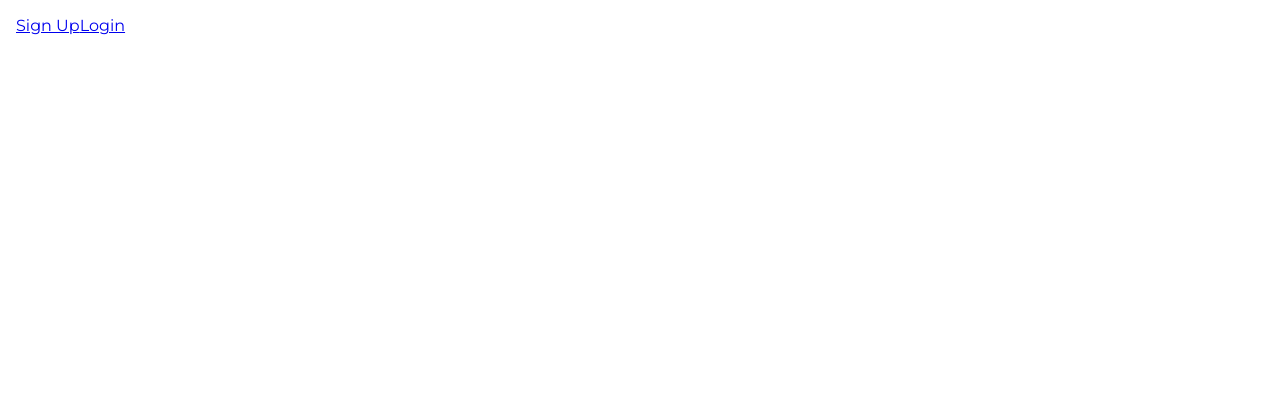
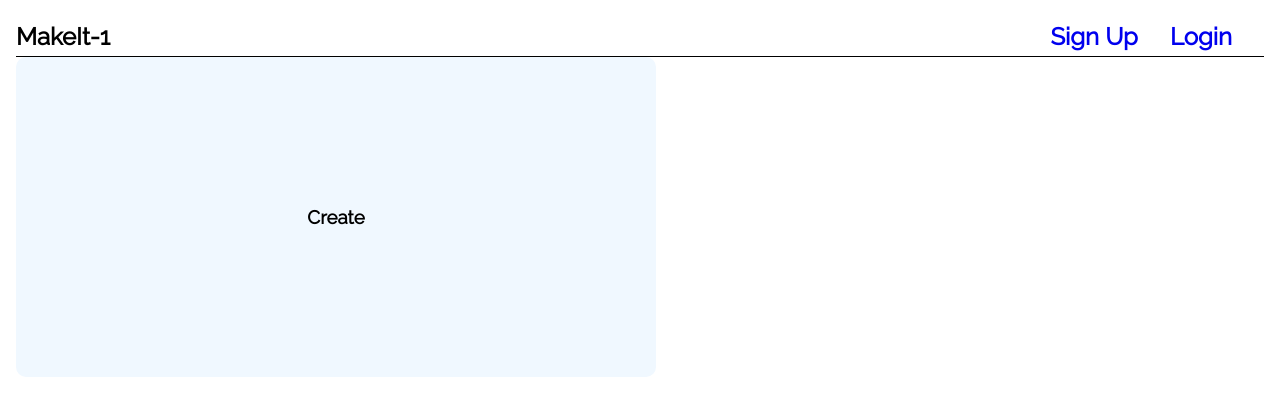
Before and after one commit to Aspect-0/MakeIt-1, a Vue app in the folder MakeIt-1/: page /main in a window 1280 px wide. Before the commit this address had no page. Shown: the top 416 px of the page. Built offline with nearby package versions, Linux system fonts and the light colour scheme.

Commit message:
Working on being able to create cards

```diff
--- a/MakeIt-1/src/assets/main.css
+++ b/MakeIt-1/src/assets/main.css
@@ -1,10 +1,17 @@
 @import url('https://fonts.googleapis.com/css2?family=Montserrat:ital,wght@0,100;0,200;0,300;0,400;0,500;0,600;0,700;0,800;0,900;1,100;1,200;1,300;1,400;1,500;1,600;1,700;1,800;1,900&display=swap');
+
+  @import url('https://fonts.googleapis.com/css2?family=Raleway:wght@200;300;400&display=swap');
 
 html, body , head *{
     padding: 0.5rem;
     margin: 0;
     box-sizing: border-box;
 
-    font-family: Montserrat;
+    font-family: Raleway;
 
 }
+
+h1, h2, h3 ,h4 ,h5{
+  margin: 0;
+  padding: 0;
+}
--- a/MakeIt-1/src/components/NavBar.vue
+++ b/MakeIt-1/src/components/NavBar.vue
@@ -1,20 +1,34 @@
 <template>
     <div class="nav">
-        <div v-if="!store.user" >
-            <RouterLink to="/signup">Sign Up</RouterLink>
-            <RouterLink  to="/login" >Login</RouterLink>
-        </div>
-            <RouterLink @click="store.signOut" to="/login" v-if="store.user" >Sign Out</RouterLink>
+        <section class="left">
+            <h2>MakeIt-1</h2>
+        </section>
+        <section class="right">
+
+                    <div class="div-right" v-if="!store.user" >
+                        <h2>
+                            <RouterLink to="/signup">Sign Up</RouterLink>
+
+                        </h2>
+
+                        <h2>
+
+                            <RouterLink  to="/login" >Login</RouterLink>
+                        </h2>
+                    </div>
+
+                    <RouterLink @click="store.signOut" to="/login" v-if="store.user" >Sign Out</RouterLink>
+        </section>
     </div>
 </template>
 
 <script lang="ts">
 import { defineComponent } from 'vue'
 import { RouterLink } from 'vue-router';
-import { useCounterStore } from '@/stores/counter';
+import { useStore } from '@/stores/store';
 export default defineComponent({
     setup () {
-        const store = useCounterStore()
+        const store = useStore()
 
         return {store}
     }
@@ -27,5 +41,32 @@ export default defineComponent({
         height: 5vh;
         position: static;
         top: 0%;
+        display: flex;
+        border-bottom: 1px solid black;
+
+    }
+
+    .left{
+        width: 50%;
+        text-align: left;
+        display: flex;
+        align-items: center;
+
+    }
+    .right{
+        width: 50%;
+        display: flex;
+        align-items: center;
+        justify-content: right;
+
+    }
+
+    .right div{
+        display: flex;
+
+    }
+    .right div a{
+        text-decoration: none;
+        margin-right: 2rem;
     }
 </style>
--- /dev/null
+++ b/MakeIt-1/src/components/termComponent.vue
@@ -0,0 +1,60 @@
+<template>
+    <div class="termCard" >
+        <input type="text" v-model="term" >
+        <input type="text" v-model="definition" >
+
+    </div>
+</template>
+
+<script lang="ts">
+import { defineComponent, ref } from 'vue'
+
+
+export default defineComponent({
+    props:{
+        term:{
+            type:String
+        },
+        definition: {
+            type: String
+        }
+
+    },
+    setup () {
+
+
+        return {}
+    }
+})
+</script>
+
+<style scoped>
+
+.termCard{
+    width: 80vw;
+    height: 20vh;
+    border-radius: 10px;
+    background-color: antiquewhite;
+    display: flex;
+    justify-content: space-around;
+    align-items: center;
+
+}
+
+input{
+    height: 1rem;
+    width: 40%;
+    background-color: transparent;
+    text-decoration: none;
+    border: none;
+    font-size: 1rem;
+    border-bottom: 3px solid black;
+}
+input:focus{
+    border: none;
+    text-decoration: none;
+    border-bottom: 3px solid black;
+    outline: none;
+}
+
+</style>
--- a/MakeIt-1/src/router/index.ts
+++ b/MakeIt-1/src/router/index.ts
@@ -20,7 +20,18 @@ const router = createRouter({
       path:'/Login',
       name:'login',
       component: ()=> import('../views/LogIn.vue')
+    },{
+      path: '/main',
+      name: 'main',
+      component: ()=> import('../views/mainPage.vue')
+    },{
+      path: '/create',
+      name: 'create',
+      component: () => import('../views/createView.vue')
+
     }
+
+
   ]
 })
 
--- a/MakeIt-1/src/stores/counter.ts
+++ b/MakeIt-1/src/stores/store.ts
@@ -1,7 +1,7 @@
-import { ref, computed } from 'vue'
+
 import { defineStore } from 'pinia'
 import { createUserWithEmailAndPassword, signInWithEmailAndPassword, signOut } from 'firebase/auth'
-
+import { getDatabase,ref, onValue, set} from "firebase/database";
 import { auth } from '@/firebase/config'
 interface users{
   username: string,
@@ -12,7 +12,7 @@ interface State {
 }
 
 
-export const useCounterStore = defineStore('counter', {
+export const useStore = defineStore('counter', {
   state:(): State => {
     return{
       user: null
--- a/MakeIt-1/src/views/LogIn.vue
+++ b/MakeIt-1/src/views/LogIn.vue
@@ -11,13 +11,13 @@
 </template>
 
 <script lang="ts">
-import { useCounterStore } from '@/stores/counter'
+import { useStore } from '@/stores/store'
 import { defineComponent, ref } from 'vue'
 import { useRouter } from 'vue-router'
 
 export default defineComponent({
     setup () {
-        const store = useCounterStore()
+        const store = useStore()
         const loginusernameValue = ref('')
         const loginpasswordValue = ref('')
         const router = useRouter()
--- a/MakeIt-1/src/views/SignUp.vue
+++ b/MakeIt-1/src/views/SignUp.vue
@@ -12,12 +12,12 @@
 <script lang="ts">
 import router from '@/router';
 import { useRouter } from 'vue-router';
-import { useCounterStore } from '@/stores/counter';
+import { useStore } from '@/stores/store';
 import { defineComponent, ref } from 'vue'
 
 export default defineComponent({
   setup () {
-    const store = useCounterStore()
+    const store = useStore()
     const usernameValue = ref("")
     const passwordValue = ref("")
     const router = useRouter()
@@ -44,12 +44,5 @@ export default defineComponent({
 </script>
 
 <style scoped>
-  .form{
-    display: flex;
-    flex-direction: column;
-  }
-  button{
-    height: 2rem;
-    width: 4rem;
-  }
+
 </style>
--- /dev/null
+++ b/MakeIt-1/src/views/createView.vue
@@ -0,0 +1,70 @@
+<template>
+    <div>
+        <h2>Create</h2>
+
+        <form ref="form" @submit.prevent="" >
+            <input type="text" placeholder="Title Your Set" class="title" v-model="formData.title"  >
+
+            <termComponent v-for="c in cardCount" :term="" ></termComponent>
+
+
+            <button @click="resetForm" >text</button>
+        </form>
+
+            <button @click="addCard" >Add Card</button>
+            <button @click="removeCard" >Remove Card</button>
+
+    </div>
+</template>
+
+<script lang="ts">
+import { defineComponent,ref } from 'vue'
+import { useStore } from '@/stores/store';
+import termComponent from '@/components/termComponent.vue'
+    interface form{
+        title: ""
+
+    }
+export default defineComponent({
+    components:{
+        termComponent
+    },
+    setup () {
+        const store = useStore()
+        const initialFormData: form = {
+            title: "",
+        }
+
+        let cardCount = ref(3)
+
+        const formData = ref<form>({...initialFormData})
+        const resetForm = () => {
+            console.log(formData.value.title)
+        Object.assign(formData.value, initialFormData);
+    };
+        return {store, initialFormData, formData, resetForm, cardCount }
+
+    }
+    ,
+    methods: {
+        addCard(){
+            this.cardCount = this.cardCount + 1
+            console.log(this.cardCount)
+        },
+        removeCard(){
+            this.cardCount = this.cardCount - 1
+            console.log(this.cardCount)
+        }
+    }
+
+})
+
+
+
+
+
+</script>
+
+<style scoped>
+
+</style>
--- /dev/null
+++ b/MakeIt-1/src/views/mainPage.vue
@@ -0,0 +1,35 @@
+<template>
+    <div>
+        <section class="top">
+            <div class="createCard">
+                <h3>Create</h3>
+            </div>
+        </section>
+    </div>
+</template>
+
+<script lang="ts">
+import { defineComponent } from 'vue'
+
+export default defineComponent({
+    setup () {
+
+
+        return {}
+    }
+})
+</script>
+
+<style scoped>
+
+.createCard{
+    height: 20rem;
+    width: 40rem;
+    background-color: aliceblue;
+    display: flex;
+    justify-content: space-around;
+    align-items: center;
+    border-radius: 10px;
+}
+
+</style>
```
